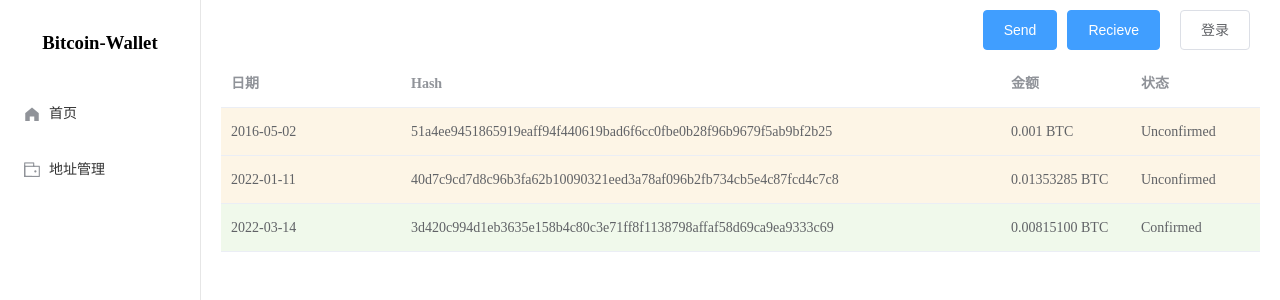
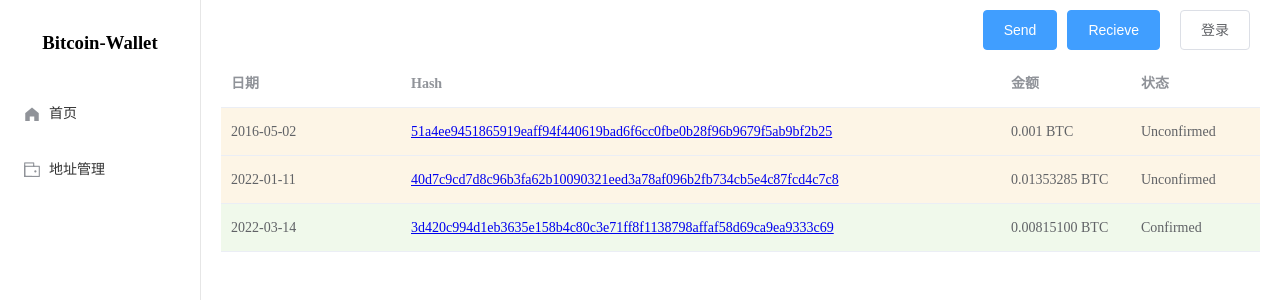
Before and after one commit to Ren-hongchen/bitcoin-wallet, a Vue app: page /home in a window 1280 px wide. Shown: the top 300 px of the page. Built offline with nearby package versions, Linux system fonts and the light colour scheme.

Commit message:
hash link

```diff
--- a/src/components/Transactions.vue
+++ b/src/components/Transactions.vue
@@ -1,7 +1,11 @@
 <template>
   <el-table :data="tableData" :row-class-name="tableRowClassName" style="width: 100%">
     <el-table-column prop="date" label="日期" width="180"> </el-table-column>
-    <el-table-column prop="hash" label="Hash" width="600"> </el-table-column>
+    <el-table-column prop="hash" label="Hash" width="600" >
+      <template slot-scope="scope">
+        <a :href="'/tx/'+scope.row.hash">{{scope.row.hash}}</a>
+      </template>
+    </el-table-column>
     <el-table-column prop="amount" label="金额"> </el-table-column>
     <el-table-column prop="status" label="状态"> </el-table-column>
   </el-table>
```
Also changed, not shown: src/pages/tx.vue (added).
